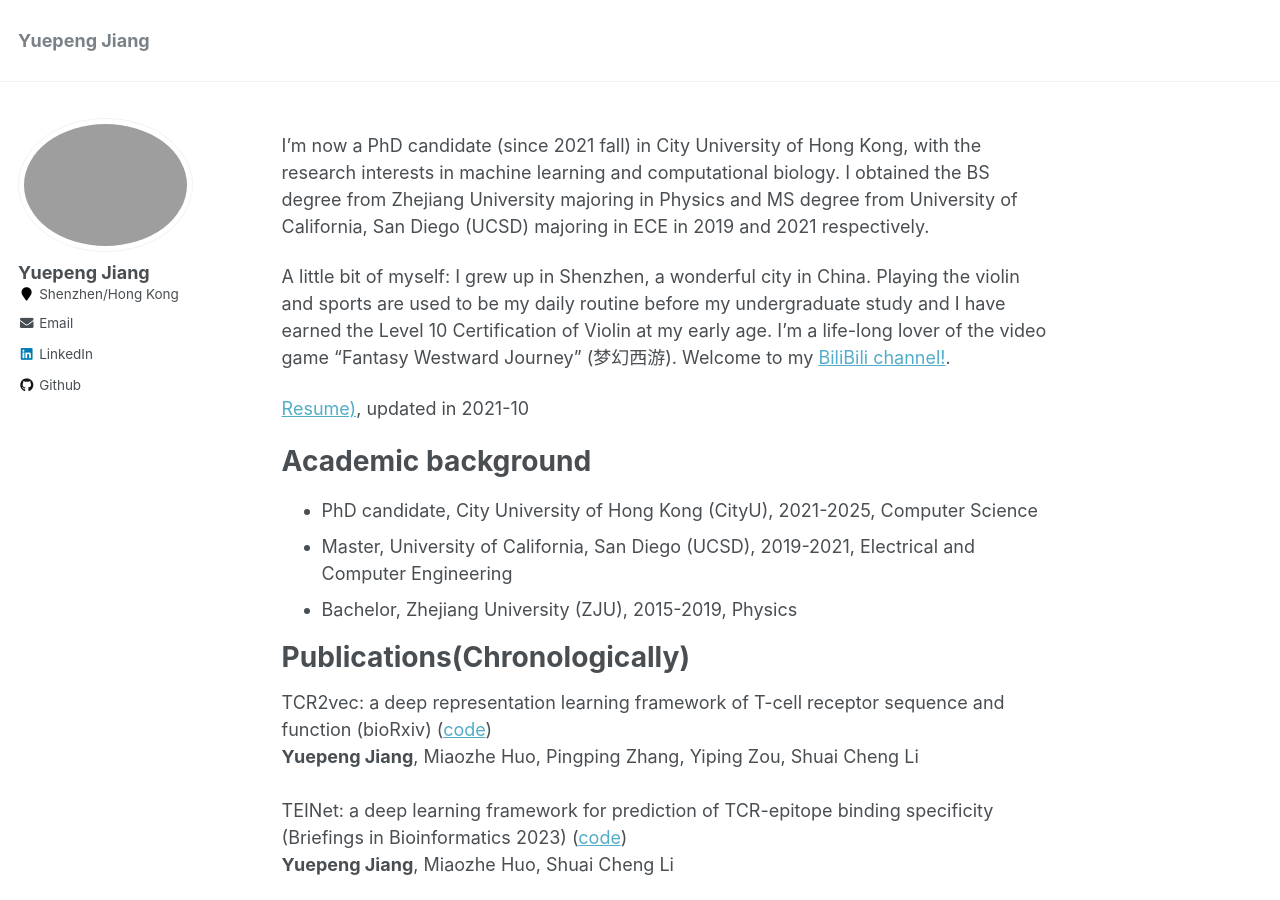
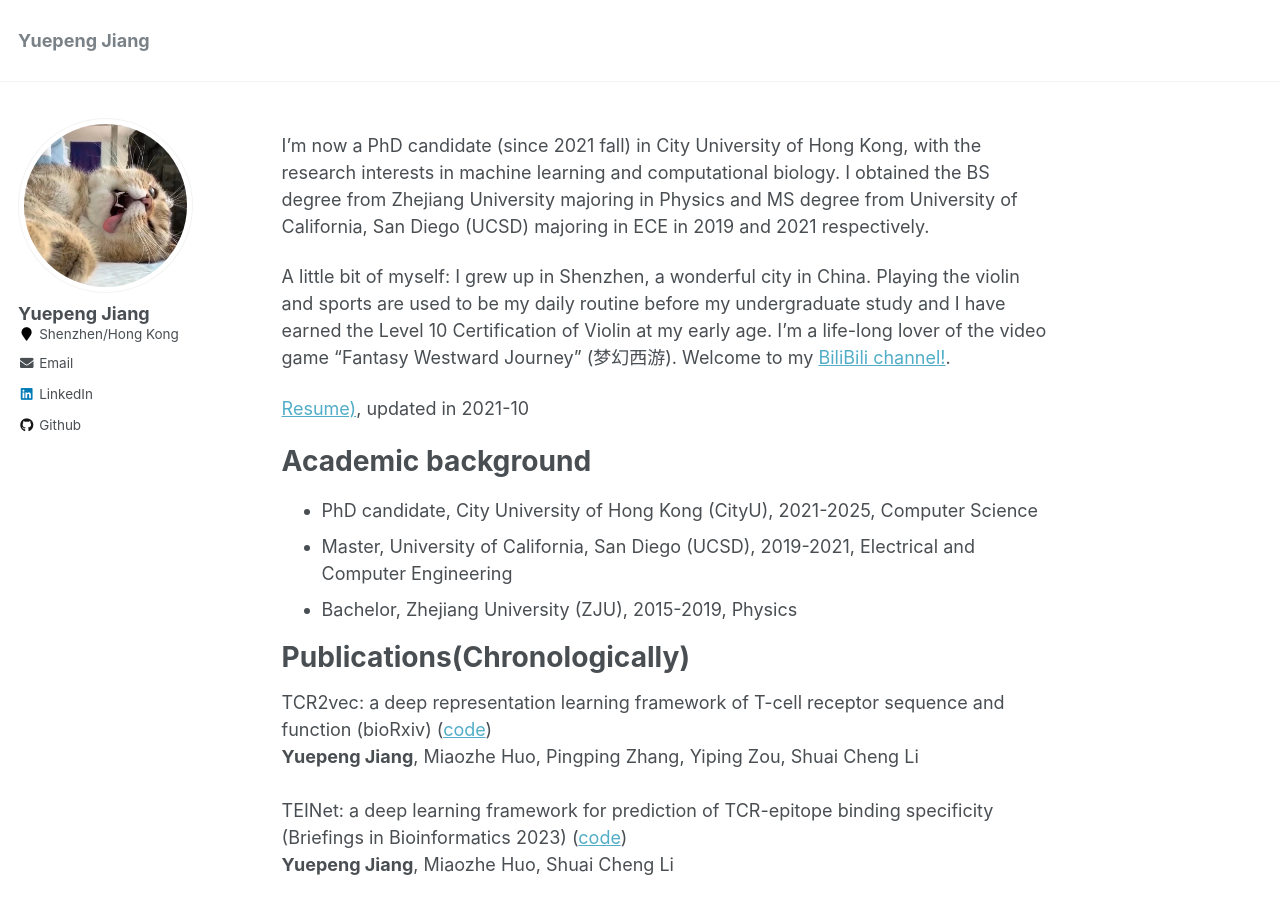
Before and after one commit to jiangdada1221/jiangdada1221.github.io, a Jekyll site: the page built from _pages/about.md, in a window 1280 px wide and 900 px high. Built offline with Jekyll 4.4.1, drawn with Linux system fonts in a browser that asks for light colours.

Commit message:
Update _config.yml

```diff
--- a/_config.yml
+++ b/_config.yml
@@ -82,7 +82,7 @@ analytics:
 # Site Author
 author:
   name             : "Yuepeng Jiang"
-  avatar           : "profile.png"
+  avatar           : "60FB2ACA-F56D-4627-891F-DEA2CF87E9C5.jpeg"
   bio              :
   location         : "Shenzhen/Hong Kong"
   employer         :
```
